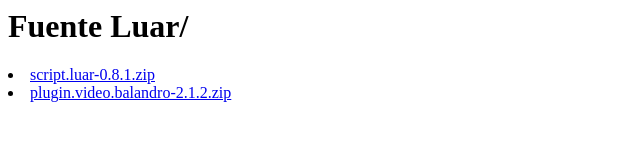
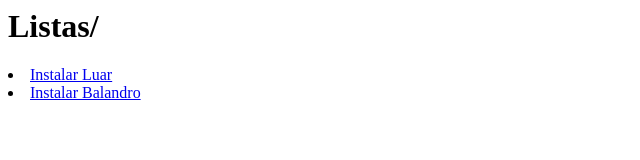
Before and after one commit to TH3AL3X/kodi, a plain HTML site: page index.html in a window 1280 px wide. Shown: the whole page, without its empty margins (0-640 px from the left). Drawn offline with Linux system fonts and the light colour scheme.

Commit message:
Update index.html

```diff
--- a/index.html
+++ b/index.html
@@ -1,8 +1,8 @@
 <html>
  <head>
- <h1>Fuente Luar/</h1>
+ <h1>Listas/</h1>
  </head>
  <body>
-	    <li><a href="script.luar-0.8.1.zip">script.luar-0.8.1.zip</a></li>
-	    <li><a href="plugin.video.balandro-2.1.2.zip">plugin.video.balandro-2.1.2.zip</a><td></td></li>
+	    <li><a href="script.luar-0.8.1.zip">Instalar Luar</a></li>
+	    <li><a href="plugin.video.balandro-2.1.2.zip">Instalar Balandro</a><td></td></li>
  </body></html>
```
